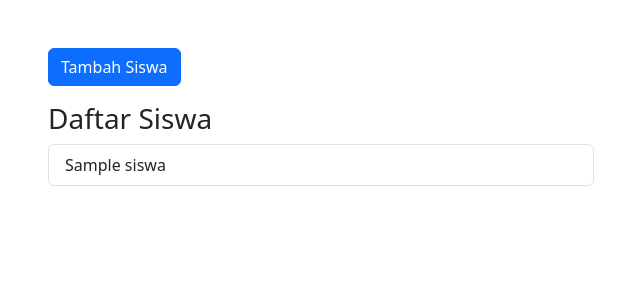
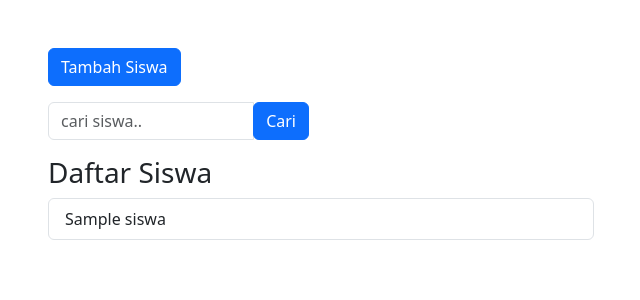
Before and after one commit to ach-faisal-rid/belajar-oop-mvc-php, a PHP site: the page made by app/views/siswa/index.php in a window 1280 px wide. Shown: the part 56-356 px from the top of the page, without its empty margins (34-674 px from the left). Run offline with PHP 8.4, Linux system fonts and the light colour scheme; the template is opened without the code that fills it: most values are stand-ins (such as "Sample title", 1, 10 or a date in 2020); some libraries are stand-ins or nearby versions.

Commit message:
modified:   app/Controllers/siswa.php 	modified:   app/Models/siswa_model.php 	modified:   app/views/siswa/index.php 	new file:   public/assets/img/dashboard.png 	new file:   public/assets/img/data-siswa.png

```diff
--- a/app/views/siswa/index.php
+++ b/app/views/siswa/index.php
@@ -14,6 +14,19 @@
                     <button type="button" class="btn btn-primary btnTambahData" data-toggle="modal" data-target="#formModal">
                     Tambah Siswa
                     </button>
+                </div>
+            </div>
+
+            <div class="row mb-3">
+                <div class="col-lg-6">
+                    <form action="<?= BASEURL; ?>/siswa/cari" method="post">
+                        <div class="input-group">
+                            <input type="text" class="form-control" placeholder="cari siswa.." name="keyword" id="keyword" autocomplete="off">
+                            <div class="input-group-append">
+                            <button class="btn btn-primary" type="submit" id="tombolCari">Cari</button>
+                            </div>
+                        </div>
+                    </form>
                 </div>
             </div>
 
```
Also changed, not shown: app/Controllers/siswa.php (+8 -0 lines), app/Models/siswa_model.php (+9 -0 lines), public/assets/img/dashboard.png (added), public/assets/img/data-siswa.png (added).
